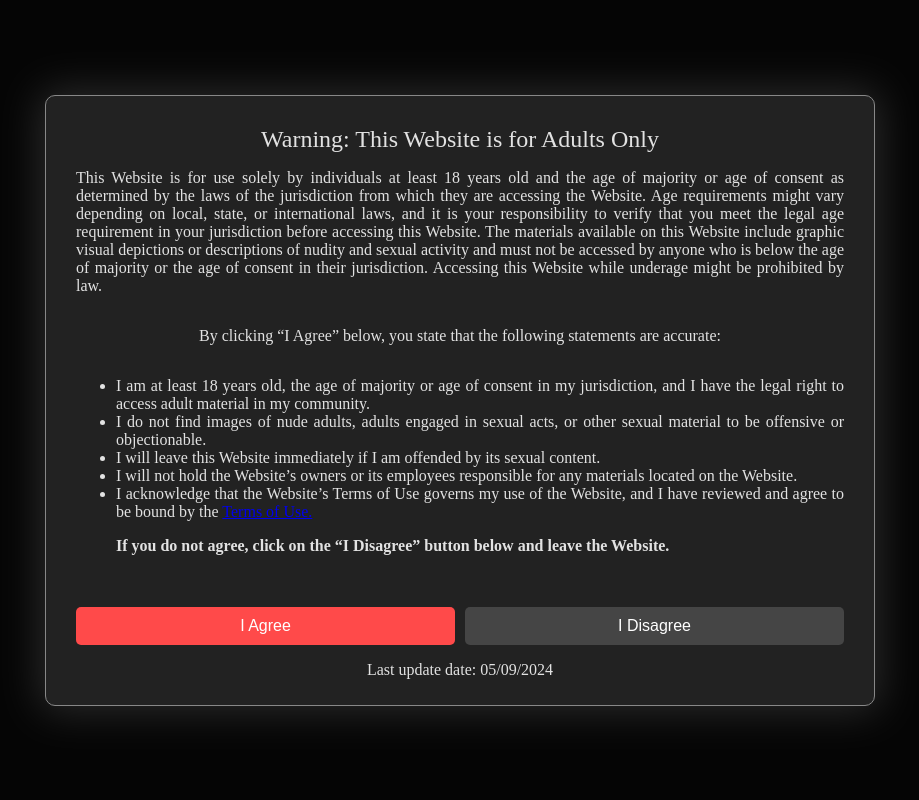
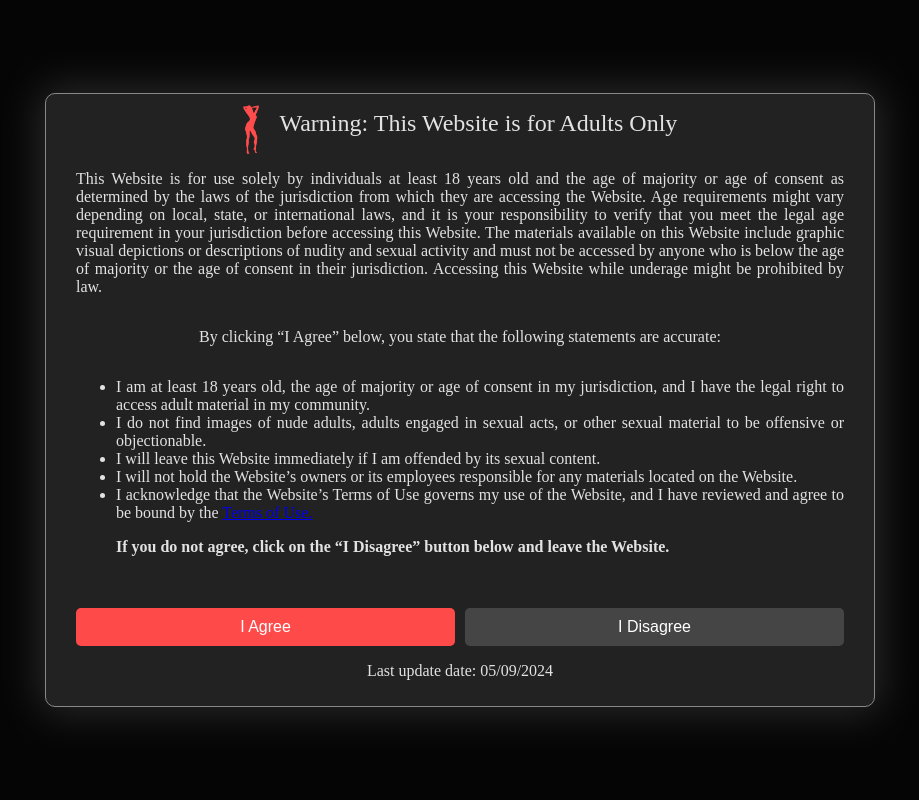
Before and after one commit to joaquin03/the_underground, a PHP site: page /modules/legal/legal_modal.php in a window 1280 px wide. Shown: the whole page, without its empty margins (180-1099 px from the left). Run offline with PHP 8.4, Linux system fonts and the light colour scheme.

Commit message:
add logos

```diff
--- a/modules/legal/legal_modal.php
+++ b/modules/legal/legal_modal.php
@@ -43,14 +43,21 @@
     color: #e2e2e2;
     box-shadow: 0 0 40px 5px rgba(255,255,255,.15);
   }
+
   .modal .title-container {
-    width: 90%;
+    display: flex;
+    text-align: center;
+    margin: auto;
+  }
+  .modal .title-container .logo{
+    height: 50px;
+    margin-right: 20px;
   }
   .modal .title-modal {
     font-size: 24px;
     text-align: center;
     display: block;
-    margin-top: 20px;
+    margin-top: 6px;
   }
 
   .modal-content p, .modal-content ul {
@@ -131,10 +138,12 @@
 ?>
 <div id="myModal" class="modal">
   <div class="modal-content">
-    <span class="title-container">
-      <span class="logo-image"></span>
-      <span class="title-modal">Warning: This Website is for Adults Only</span>
-    </span>
+    <div class="modal-header">
+      <span class="title-container">
+         <img src="/images/layout/logo_under.png" class="logo">
+        <span class="title-modal">Warning: This Website is for Adults Only</span>
+      </span>
+    </div>
     <p>
       This Website is for use solely by individuals at least 18 years old and the age of majority or age of
       consent as determined by the laws of the jurisdiction from which they are accessing the Website. Age
```
Also changed, not shown: images/layout/is.png (added), images/layout/logo_under.png (added), 1 other file.
